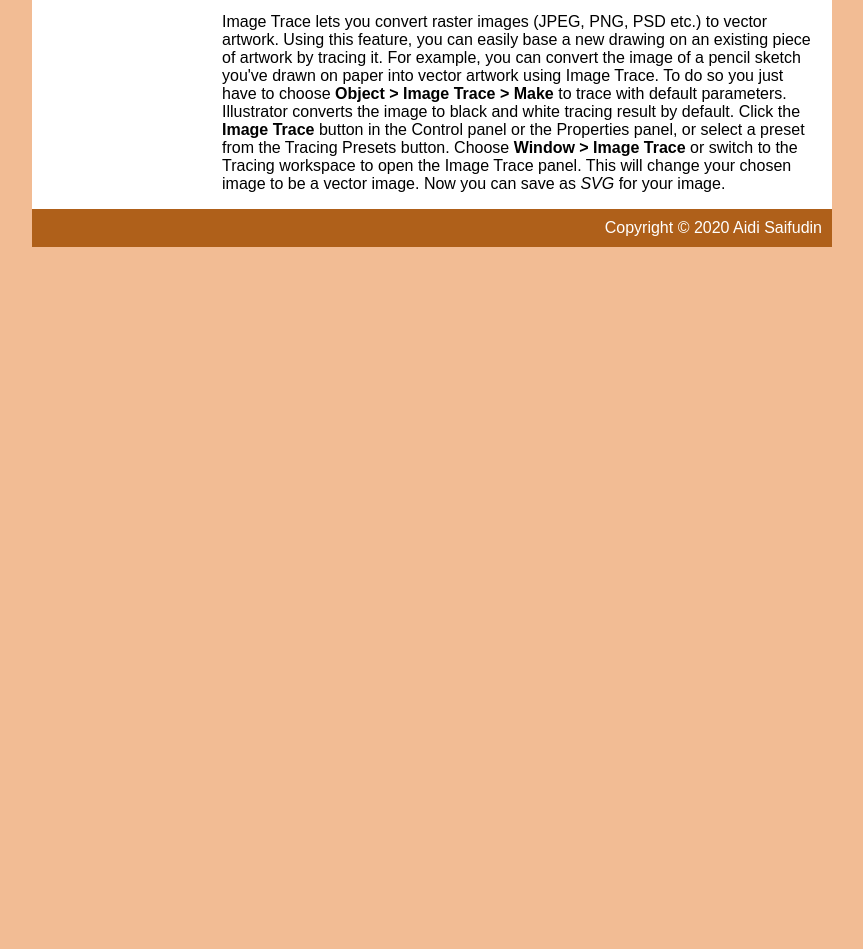
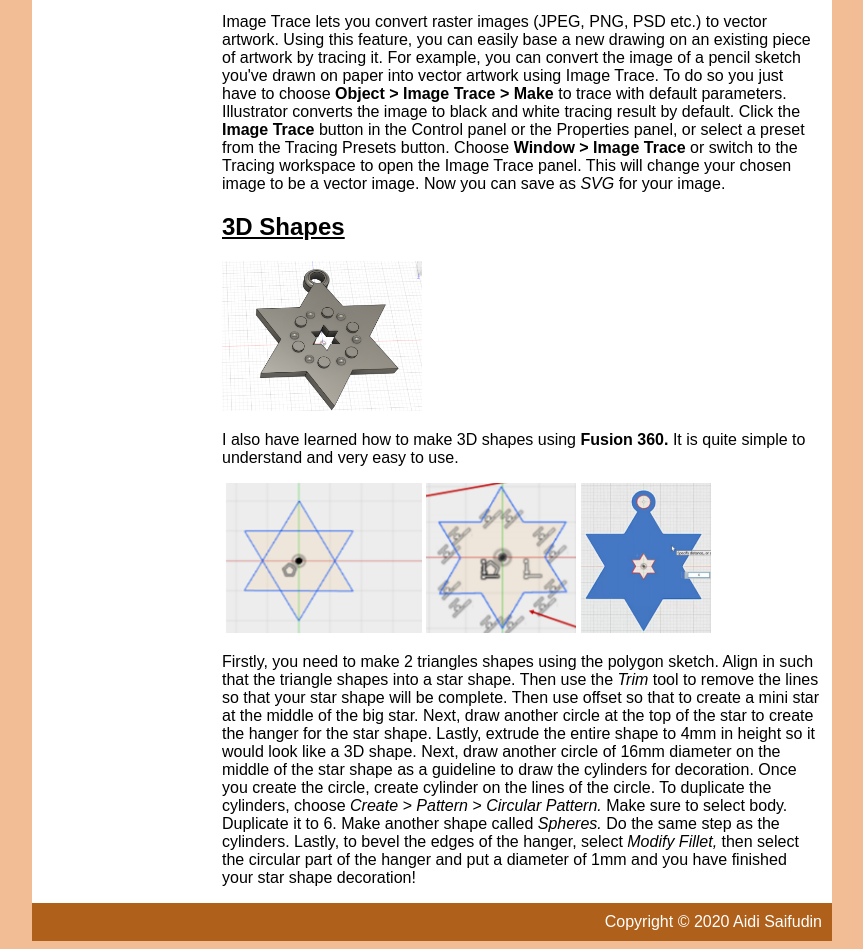
Before and after one commit to aidisaifudin/EP1000, a plain HTML site: page ComputerAidedDesign.html in a window 1280 px wide. Shown: the part 2021-2970 px from the top of the page, without its empty margins (208-1071 px from the left). Before the commit the page ends 2276 px from the top, so only its background shows below. Drawn offline with Linux system fonts and the light colour scheme.

Commit message:
star shape

```diff
--- a/ComputerAidedDesign.html
+++ b/ComputerAidedDesign.html
@@ -51,6 +51,15 @@
 <p><img src="images/illustrator4.PNG" width="200" height="300" alt="trace" /></p>
 <p>Image Trace lets you convert raster images (JPEG, PNG, PSD etc.) to vector artwork. Using this feature, you can easily base a new drawing on an existing piece of artwork by tracing it. For example, you can convert the image of a pencil sketch you've drawn on paper into vector artwork using Image Trace. To do so you just have to choose <b>Object > Image Trace > Make</b> to trace with default parameters. Illustrator converts the image to black and white tracing result by default. Click the <b>Image Trace</b> button in the Control panel or the Properties panel, or select a preset from the Tracing Presets button. Choose <b>Window > Image Trace</b> or switch to the Tracing workspace to open the Image Trace panel. This will change your chosen image to be a vector image. Now you can save as <i>SVG</i> for your image.</p>
 
+<p><h2><u>3D Shapes</u></h2></p>
+
+<p><img src="images/starshape1.PNG" width="200" height="150" alt="star1" /></p>
+
+<p>I also have learned how to make 3D shapes using <b>Fusion 360.</b> It is quite simple to understand and very easy to use.   </p>
+
+<p><img src="images/starshape2.PNG" width="200" height="150" alt="star2" /> <img src="images/starshape3.PNG" width="150" height="150" alt="star3" /> <img src="images/starshape4.PNG" width="130" height="150" alt="star4" /></p>
+<p>Firstly, you need to make 2 triangles shapes using the polygon sketch. Align in such that the triangle shapes into a star shape. Then use the <i>Trim</i> tool to remove the lines so that your star shape will be complete. Then use offset so that to create a mini star at the middle of the big star. Next, draw another circle at the top of the star to create the hanger for the star shape. Lastly, extrude the entire shape to 4mm in height so it would look like a 3D shape. Next, draw another circle of 16mm diameter on the middle of the star shape as a guideline to draw the cylinders for decoration. Once you create the circle, create cylinder on the lines of the circle. To duplicate the cylinders, choose <i>Create > Pattern > Circular Pattern.</i> Make sure to select body. Duplicate it to 6. Make another shape called <i>Spheres.</i> Do the same step as the cylinders. Lastly, to bevel the edges of the hanger, select <i>Modify Fillet,</i> then select the circular part of the hanger and put a diameter of 1mm and you have finished your star shape decoration!</p>
+
     </div>
 
 
```
Also changed, not shown: images/starshape1.PNG (added), images/starshape2.PNG (added), images/starshape3.PNG (added), images/starshape4.PNG (added).
